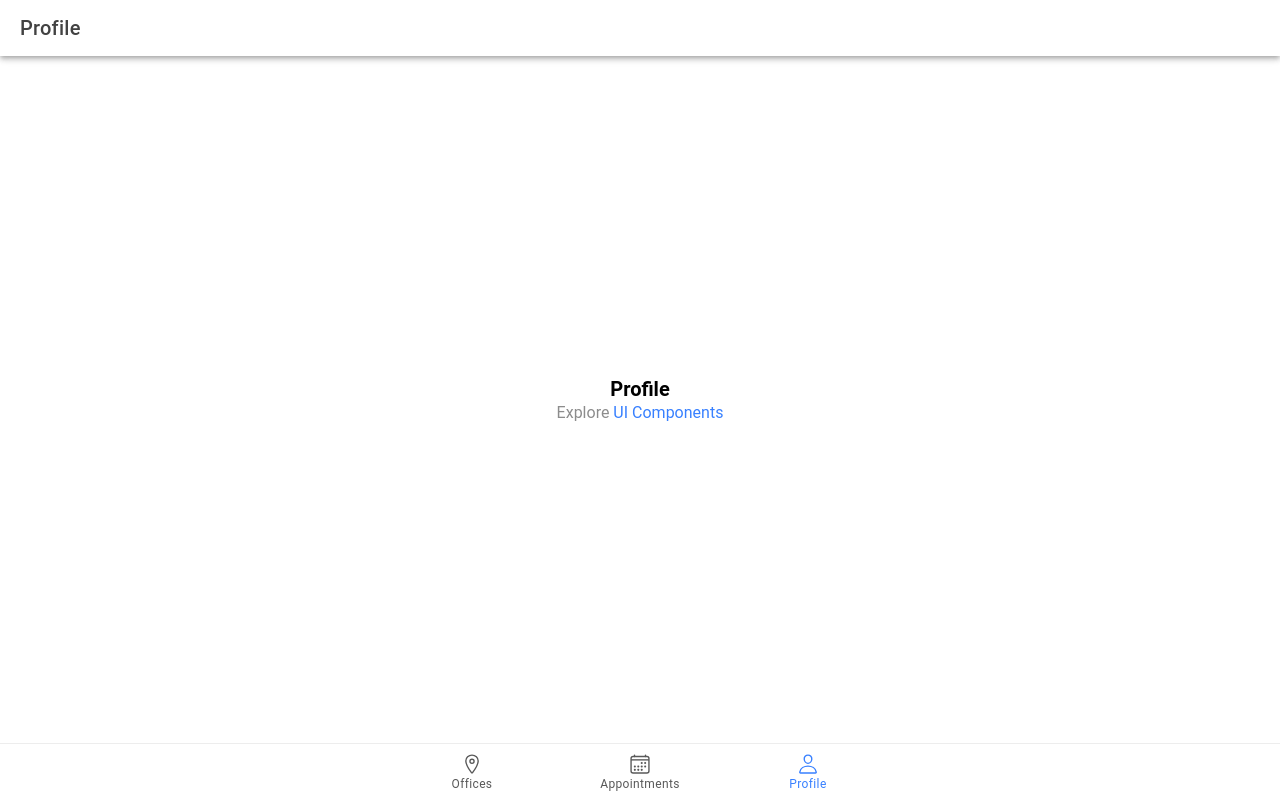
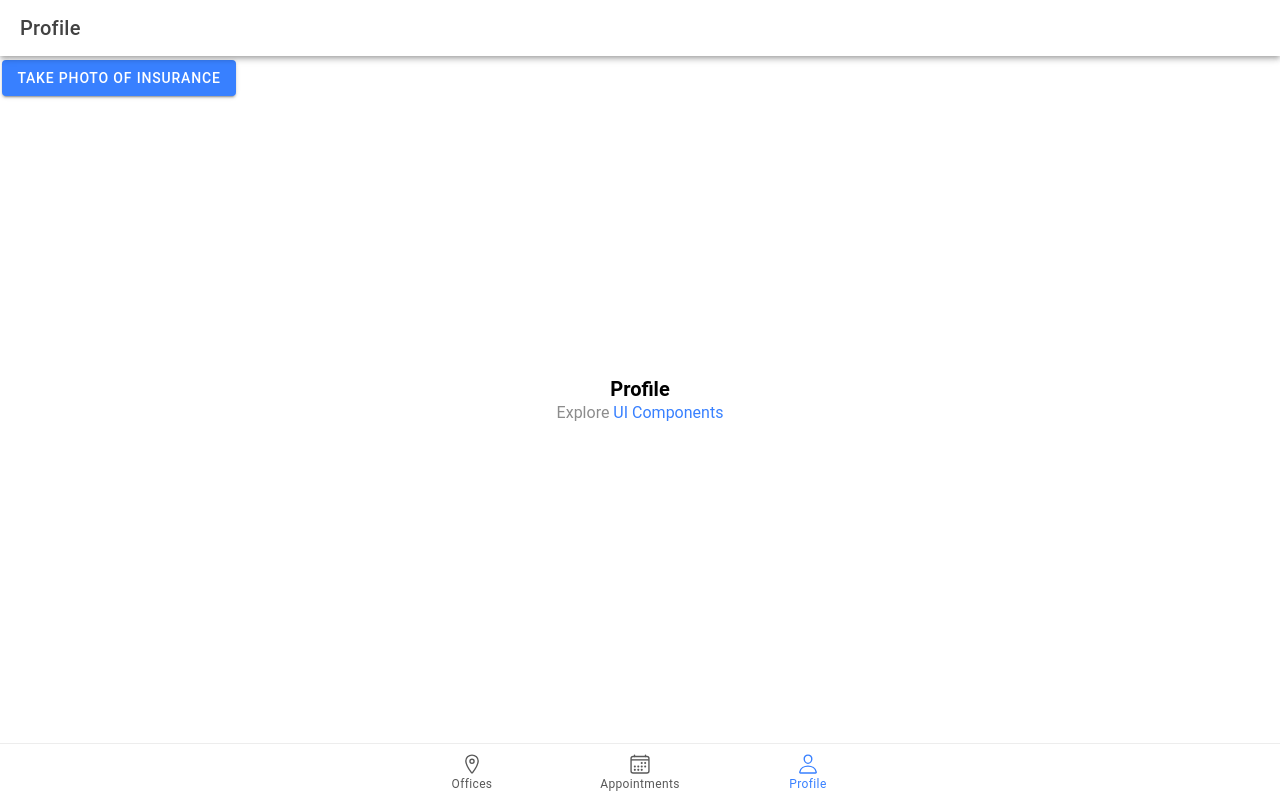
Before and after one commit to githubaliba/ionic-test, a React (Vite) app in the folder ionic-demo/: page /tab3 in a window 1280 px wide. Built offline with nearby package versions, Linux system fonts and the light colour scheme.

Commit message:
add camera button

```diff
--- a/ionic-demo/package.json
+++ b/ionic-demo/package.json
@@ -14,11 +14,13 @@
   },
   "dependencies": {
     "@capacitor/app": "5.0.6",
+    "@capacitor/camera": "^5.0.7",
     "@capacitor/core": "5.5.1",
     "@capacitor/google-maps": "^5.3.3",
     "@capacitor/haptics": "5.0.6",
     "@capacitor/keyboard": "5.0.6",
     "@capacitor/status-bar": "5.0.6",
+    "@ionic/pwa-elements": "^3.2.2",
     "@ionic/react": "^7.0.0",
     "@ionic/react-router": "^7.0.0",
     "@types/react-router": "^5.1.20",
--- a/ionic-demo/src/components/GoogleMap.tsx
+++ b/ionic-demo/src/components/GoogleMap.tsx
@@ -1,5 +1,5 @@
 import { GoogleMap } from "@capacitor/google-maps";
-import { useRef } from "react";
+import { useEffect, useRef } from "react";
 
 const MyMap: React.FC = () => {
   const mapRef = useRef<HTMLElement>();
@@ -22,6 +22,10 @@ const MyMap: React.FC = () => {
     });
   }
 
+  useEffect(() => {
+    createMap();
+  }, []);
+
   return (
     <div className="component-wrapper">
       <capacitor-google-map
@@ -33,7 +37,7 @@ const MyMap: React.FC = () => {
         }}
       ></capacitor-google-map>
 
-      <button onClick={createMap}>Create Map</button>
+      {/* <button onClick={createMap}>Create Map</button> */}
     </div>
   );
 };
--- a/ionic-demo/src/main.tsx
+++ b/ionic-demo/src/main.tsx
@@ -1,8 +1,12 @@
-import React from 'react';
-import { createRoot } from 'react-dom/client';
-import App from './App';
+import React from "react";
+import { createRoot } from "react-dom/client";
+import App from "./App";
+import { defineCustomElements } from "@ionic/pwa-elements/loader";
 
-const container = document.getElementById('root');
+// Call the element loader before the render call
+defineCustomElements(window);
+
+const container = document.getElementById("root");
 const root = createRoot(container!);
 root.render(
   <React.StrictMode>
--- a/ionic-demo/src/pages/Tab3.tsx
+++ b/ionic-demo/src/pages/Tab3.tsx
@@ -1,12 +1,33 @@
 import {
+  IonButton,
   IonContent,
   IonHeader,
+  IonIcon,
   IonPage,
   IonTitle,
   IonToolbar,
 } from "@ionic/react";
 import ExploreContainer from "../components/ExploreContainer";
 import "./Tab3.css";
+
+import { Camera, CameraResultType } from "@capacitor/camera";
+
+const takePicture = async () => {
+  const image = await Camera.getPhoto({
+    quality: 90,
+    allowEditing: true,
+    resultType: CameraResultType.Uri,
+  });
+
+  // image.webPath will contain a path that can be set as an image src.
+  // You can access the original file using image.path, which can be
+  // passed to the Filesystem API to read the raw data of the image,
+  // if desired (or pass resultType: CameraResultType.Base64 to getPhoto)
+  var imageUrl = image.webPath;
+
+  // Can be set to the src of an image now
+  //  imageElement.src = imageUrl;
+};
 
 const Tab3: React.FC = () => {
   return (
@@ -22,6 +43,8 @@ const Tab3: React.FC = () => {
             <IonTitle size="large">Profile</IonTitle>
           </IonToolbar>
         </IonHeader>
+        <IonButton onClick={takePicture}>Take Photo of Insurance</IonButton>
+
         <ExploreContainer name="Profile" />
       </IonContent>
     </IonPage>
```
Also changed, not shown: 1 other file (tests, documents, lock files or other folders).
